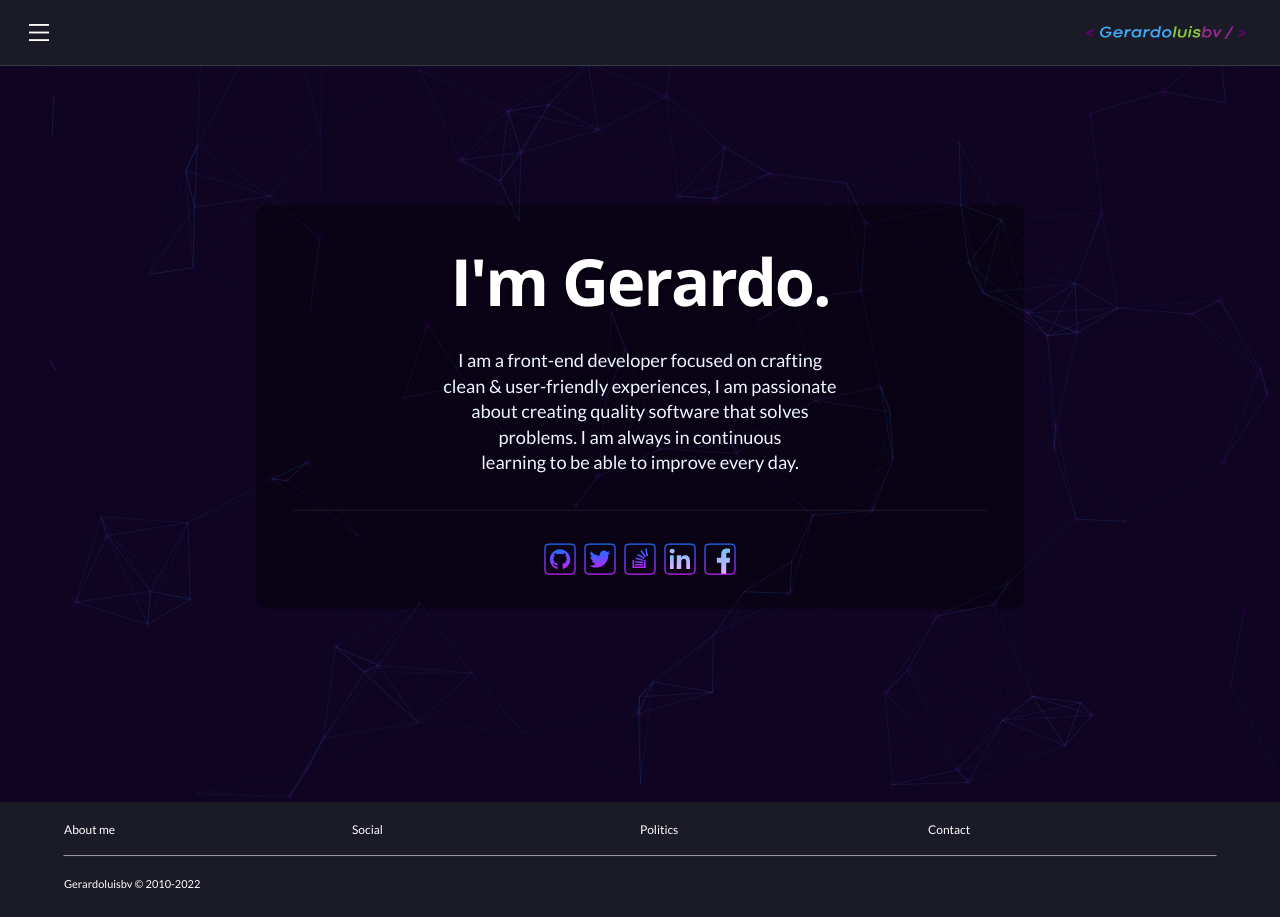
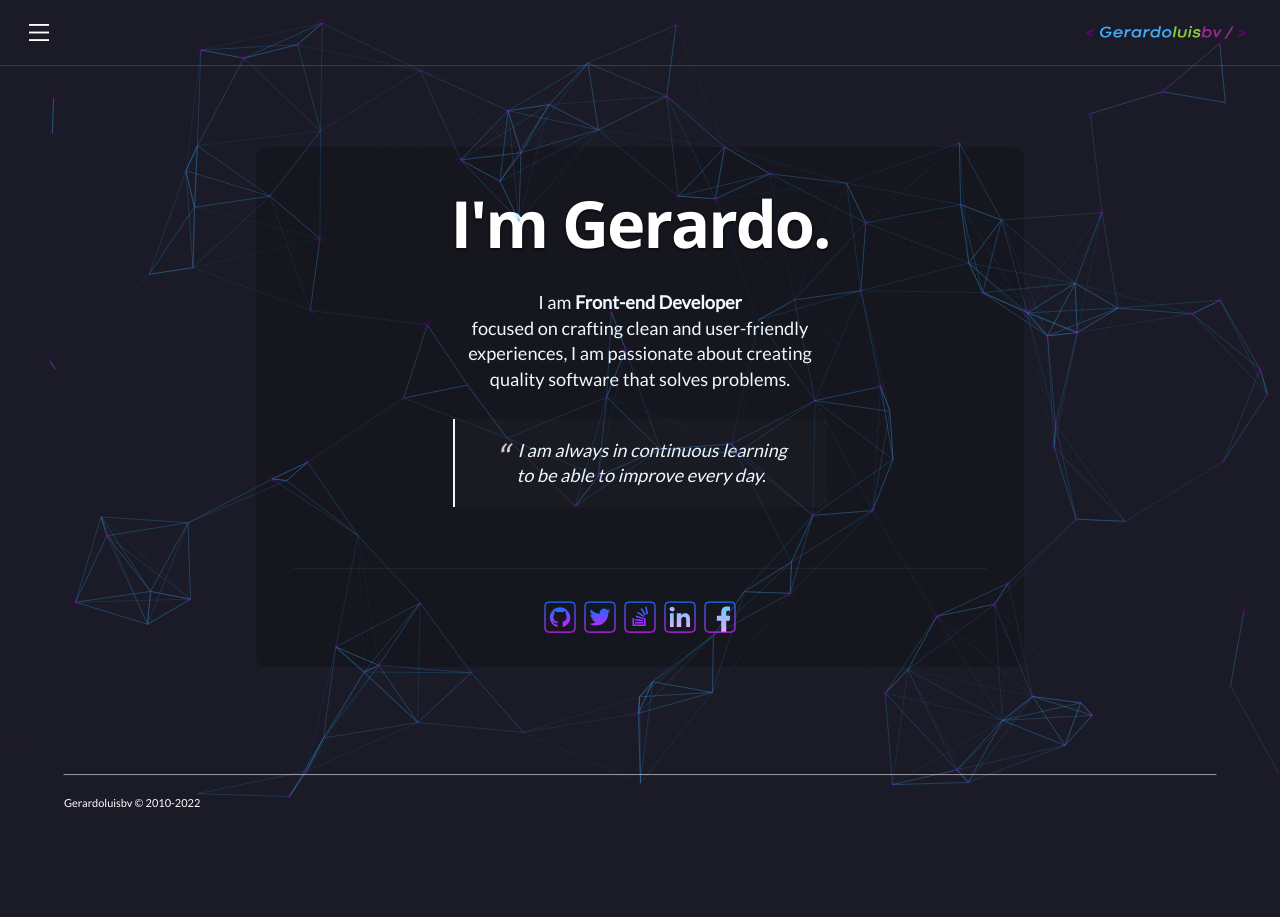
Before and after one commit to gerardoluisbv/portafolio-glbv, a React (Create React App) app: page / in a window 1280 px wide. After the commit the page ends 836 px from the top, so only its background shows below. Built offline with nearby package versions, Linux system fonts and the light colour scheme; a web font is replaced by a local one.

Commit message:
fix graphics

```diff
--- a/src/App.js
+++ b/src/App.js
@@ -67,7 +67,7 @@
               color: "#3fa9f5",
               distance: 150,
               enable: true,
-              opacity: 0.1,
+              opacity: 0.3,
               width: 1,
             },
             collisions: {
@@ -91,7 +91,7 @@
               value: 80,
             },
             opacity: {
-              value: 0.1,
+              value: 0.2,
             },
             shape: {
               type: "circle",
--- a/src/components/Footer.js
+++ b/src/components/Footer.js
@@ -7,23 +7,12 @@
   justify-content: center;
   align-items: center;
   min-height: 100%;
-  background-color: #1a1b26;
   padding-bottom: 0px;
   margin-bottom: 0px;
   z-index: 900;
 `;
 
-const ContentWrapper = styled.div`
-  display: grid;
-  grid-template-columns: 2fr 2fr 2fr 2fr;
 
-  padding-top: 10px;
-  width: 90%;
-
-  @media (max-width: 1024px) {
-    grid-template-columns: 2fr 2fr;
-  }
-`;
 
 const CopyrightFooter = styled.div`
   font-family: Lato;
@@ -36,13 +25,7 @@
   text-align: left;
 `;
 
-const ItemFooter = styled.h2`
-  font-family: Lato;
-  font-size: 12px;
-  font-weight: 400;
-  color: rgb(255, 255, 255);
-  margin: 8px 0px 0px;
-`;
+
 
 const Line = styled.hr`
   width: 90%;
@@ -54,25 +37,7 @@
 export const Footer = () => {
   return (
     <FooterWrapper>
-      <ContentWrapper>
-        <div>
-          <ItemFooter> About me </ItemFooter>
-
-        </div>
-        <div>
-          <ItemFooter>  </ItemFooter>
-          <ItemFooter> Social </ItemFooter>
-        </div>
-        <div>
-          <ItemFooter> Politics </ItemFooter>
-
-        </div>
-        <div>
-          <ItemFooter> Contact </ItemFooter>
-        </div>
-      </ContentWrapper>
-
-      <Line />
+        <Line />
       <CopyrightFooter>Gerardoluisbv © 2010-2022</CopyrightFooter>
     </FooterWrapper>
   );
--- a/src/components/Home.js
+++ b/src/components/Home.js
@@ -16,11 +16,14 @@
             <div className="title_home">
               <h1>I'm Gerardo.</h1>
             </div>
+
             <h3>
-              I am a front-end developer focused on crafting <br/>clean &
-              user-friendly experiences, I am passionate <br/> about creating quality
-              software that solves <br/> problems. I am always in continuous <br/> learning
-              to be able to improve every day.
+              I am <b>Front-end Developer </b> <br/>
+              focused on crafting clean and user-friendly <br/>
+              experiences, I am passionate about creating <br/>
+              quality software that solves problems. <br/>
+              <blockquote>I am always in continuous learning <br/>
+               to be able to improve every day. </blockquote>
             </h3>
 
 
--- a/src/components/Navbar.css
+++ b/src/components/Navbar.css
@@ -9,7 +9,7 @@
     align-items: space-between;
     transform: translateZ(0);
     z-index: 900;
-    background-color: #1a1b26;
+
     border-bottom: 1px solid rgba(135, 153, 160, 0.25);
   }
 
@@ -157,7 +157,6 @@
     bottom: 0;
     margin: auto;
     font-size: 14px;
-    color: orangered;
     font-weight: bold;
   }
 
--- a/src/components/home.css
+++ b/src/components/home.css
@@ -8,10 +8,10 @@
     -webkit-flex-grow: 1;
     -ms-flex-positive: 1;
     color: aliceblue;
-    background-color: #100423;
+
     display: flex;
     justify-content: center;
-    height: 92vh;
+    height: 100%;
 
  }
 
@@ -25,7 +25,7 @@
  }
 
 .content_about {
-  background-color: rgba(0, 0, 0, 0.4);
+  background-color: rgba(0, 0, 0, 0.2);
   width: 90%;
   display: flex;
   flex-direction: column;
@@ -77,6 +77,28 @@
     line-height : 25px;
  }
 
+
+ blockquote {
+   background:  rgba(150, 150, 150, 0.03);
+   border-left: 2px solid aliceblue;
+   margin: 1.5em 0.5em;
+   padding: 1em 2em;
+   font-style: italic;
+ }
+
+ blockquote:before {
+   color: #ccc;
+   content: open-quote;
+   font-size: 2em;
+   line-height: 0.1em;
+   margin-right: 0.25em;
+   vertical-align: -0.4em;
+ }
+ blockquote h3 {
+   display: inline;
+ }
+
+
  .social_icon_home{
     position: relative;
     min-width: 40px;
@@ -118,6 +140,15 @@
           line-height : 1.4em;
       }
 
+
+ blockquote {
+   background:  rgba(150, 150, 150, 0.03);
+   border-left: 2px solid aliceblue;
+   margin: 1.5em 10em;
+   padding: 1em 2em;
+   font-style: italic;
+ }
+
  }
 
 /* ESCRITORIO GRANDE  */
@@ -145,4 +176,12 @@
     }
 
 
+ blockquote {
+   background:  rgba(150, 150, 150, 0.03);
+   border-left: 2px solid aliceblue;
+   margin: 1.5em 0.5em;
+   padding: 1em 2em;
+   font-style: italic;
+ }
+
   }
```
